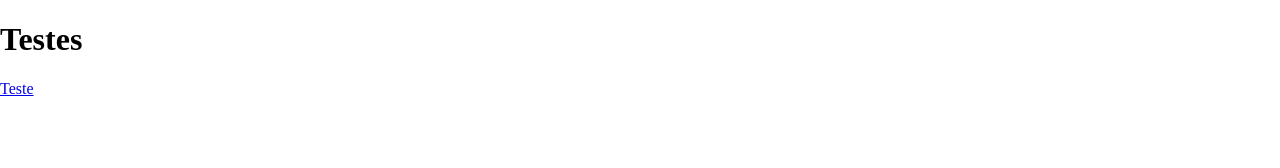
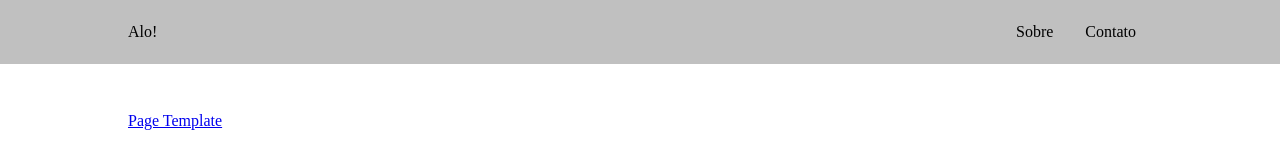
Before and after one commit to felquis/react-try-out, a React app: page / in a window 1280 px wide. Built offline with nearby package versions, Linux system fonts and the light colour scheme.

Commit message:
Add a navigation compon:wqent

```diff
--- /dev/null
+++ b/src/components/Content.js
@@ -0,0 +1,15 @@
+import React from 'react'
+
+class Content extends React.Component {
+  render() {
+    return (
+      <div className="article-page">
+        <div className="container">
+          <this.props.children />
+        </div>
+      </div>
+    )
+  }
+}
+
+export default Content
--- /dev/null
+++ b/src/components/Header.js
@@ -0,0 +1,20 @@
+import React from 'react'
+import Menu from './Menu.js'
+
+class Header extends React.Component {
+  render() {
+    return (
+      <div>
+        <div className="header">
+          <div className="container header-align">
+            {<this.props.logo />}
+
+            <Menu />
+          </div>
+        </div>
+      </div>
+    )
+  }
+}
+
+export default Header
--- /dev/null
+++ b/src/components/Menu.js
@@ -0,0 +1,19 @@
+import React from 'react'
+
+class Menu extends React.Component {
+  render() {
+    return (
+      <div className="menu">
+        <div className="menu-item">
+          Sobre
+        </div>
+
+        <div className="menu-item">
+          Contato
+        </div>
+      </div>
+    )
+  }
+}
+
+export default Menu
--- a/src/index.css
+++ b/src/index.css
@@ -8,6 +8,15 @@
   height: 100%;
 }
 
+:global .container {
+  width: 80%;
+  margin: 0 auto;
+}
+
+:global .article-page {
+  margin-top: 3em;
+}
+
 :global .header {
   width: 100%;
   height: 4em;
@@ -16,11 +25,28 @@
   background: silver;
 }
 
-:global .container {
-  width: 80%;
-  margin: 0 auto;
+:global .header-align {
+  display: flex;
+  justify-content: space-between;
+  align-items: center;
+  height: 100%;
 }
 
-:global .article-page {
-  margin-top: 3em;
+:global .menu {
+  display: flex;
+  height: 100%;
 }
+
+:global .menu-item {
+  display: flex;
+  align-items: center;
+  height: 100%;
+  padding-left: 1em;
+  padding-right: 1em;
+}
+
+:global .menu-item:hover {
+  background: #19cade;
+  color: #fff;
+  cursor: pointer;
+}
--- a/src/screens/PageTemplate/index.js
+++ b/src/screens/PageTemplate/index.js
@@ -1,6 +1,7 @@
 import React from 'react'
 import { Link } from 'react-router'
 import st from './index.css'
+import Header from './../../components/Header.js'
 
 class PageTemplate extends React.Component {
   constructor() {
@@ -20,11 +21,9 @@ class PageTemplate extends React.Component {
 
     return (
       <div className={st.property}>
-        <header className="header">
-          <div className="container">
-            <Link to="/">Page Template</Link>
-          </div>
-        </header>
+        <Header logo={() => (
+          <Link to="/">Voltar</Link>
+        )} />
 
         <div className="article-page">
           <div className="container">
--- a/src/screens/home/index.js
+++ b/src/screens/home/index.js
@@ -1,14 +1,19 @@
 import React from 'react'
 import { Link } from 'react-router'
+import Header from '../../components/Header'
+import Content from '../../components/Content'
 
 class Home extends React.Component {
   render() {
     return (
       <div>
-        <h1>Testes</h1>
-
         <nav>
-          <Link to="teste">Teste</Link>
+          <Header logo={() => (
+            <div>Alo!</div>
+          )} />
+          <Content children={() => (
+            <Link to="page-template">Page Template</Link>
+          )} />
         </nav>
       </div>
     )
```
